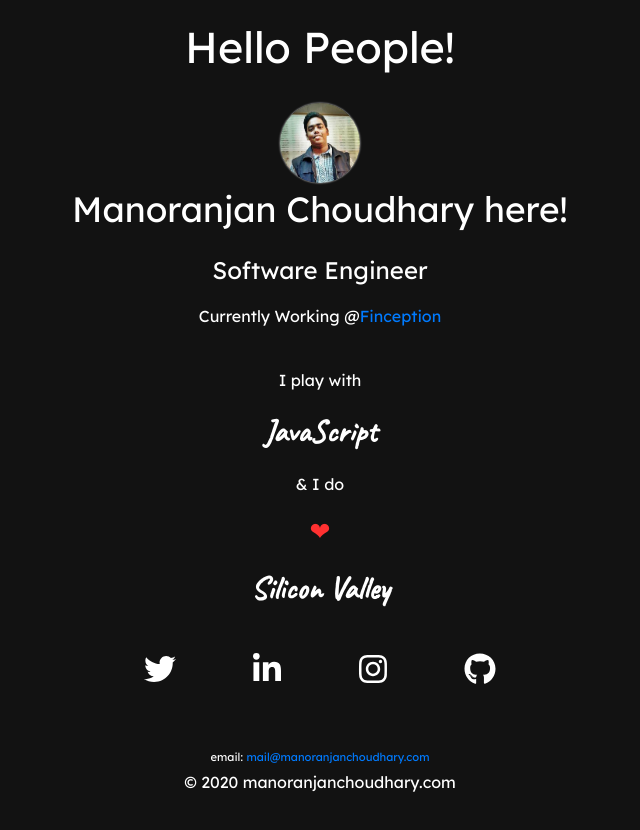
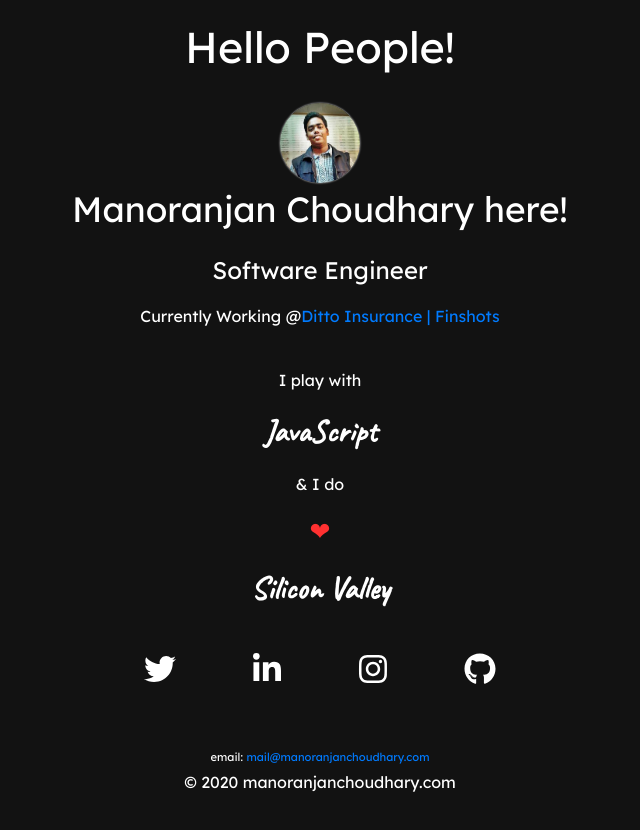
Before and after one commit to monu11296/manoranjanchoudhary.me, a React (Create React App) app: page / in a window 1280 px wide. Shown: the whole page, without its empty margins (320-960 px from the left). Built offline with nearby package versions, Linux system fonts and the light colour scheme.

Commit message:
Update intro.tsx

```diff
--- a/src/components/intro.tsx
+++ b/src/components/intro.tsx
@@ -12,8 +12,8 @@
           <p className = {styles.profile}>Software Engineer</p>
 
               <p>Currently Working @
-                    <a href = "https://www.linkedin.com/company/finception-in/" target = "_blank" rel = "noopener noreferrer">
-                        Finception
+                    <a href = "https://www.linkedin.com/company/ditto-insurance" target = "_blank" rel = "noopener noreferrer">
+                        Ditto Insurance | Finshots
                     </a>
                 </p>
               <br />
```
